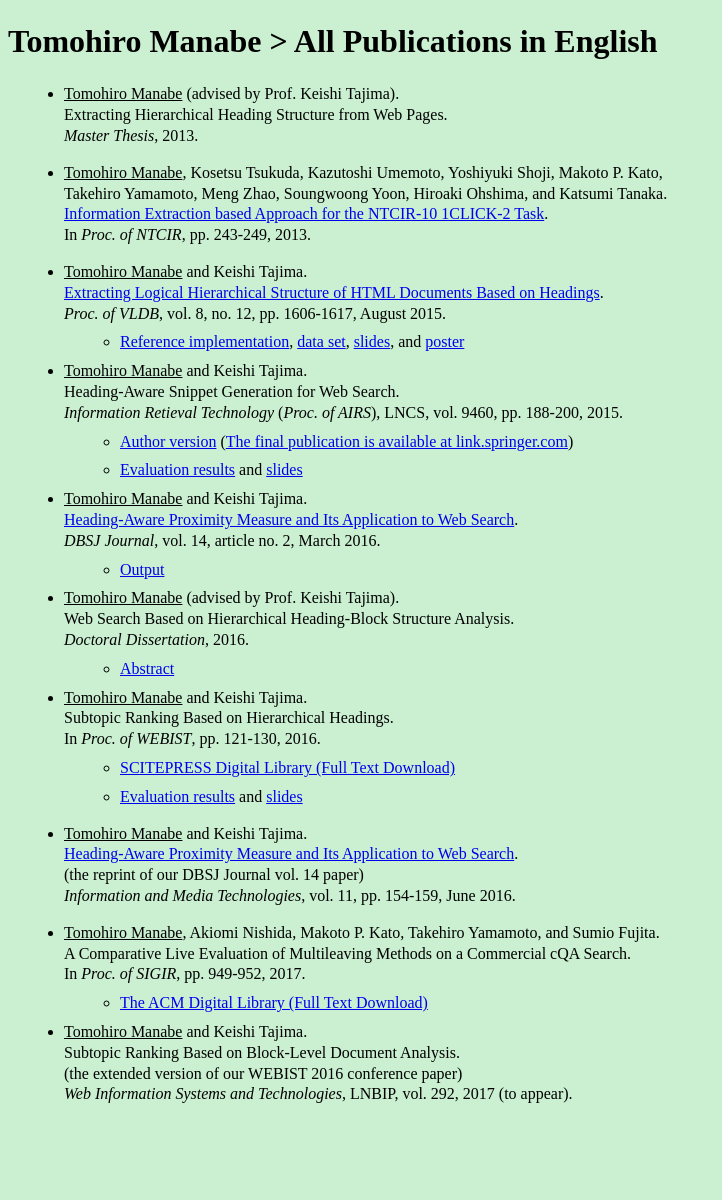
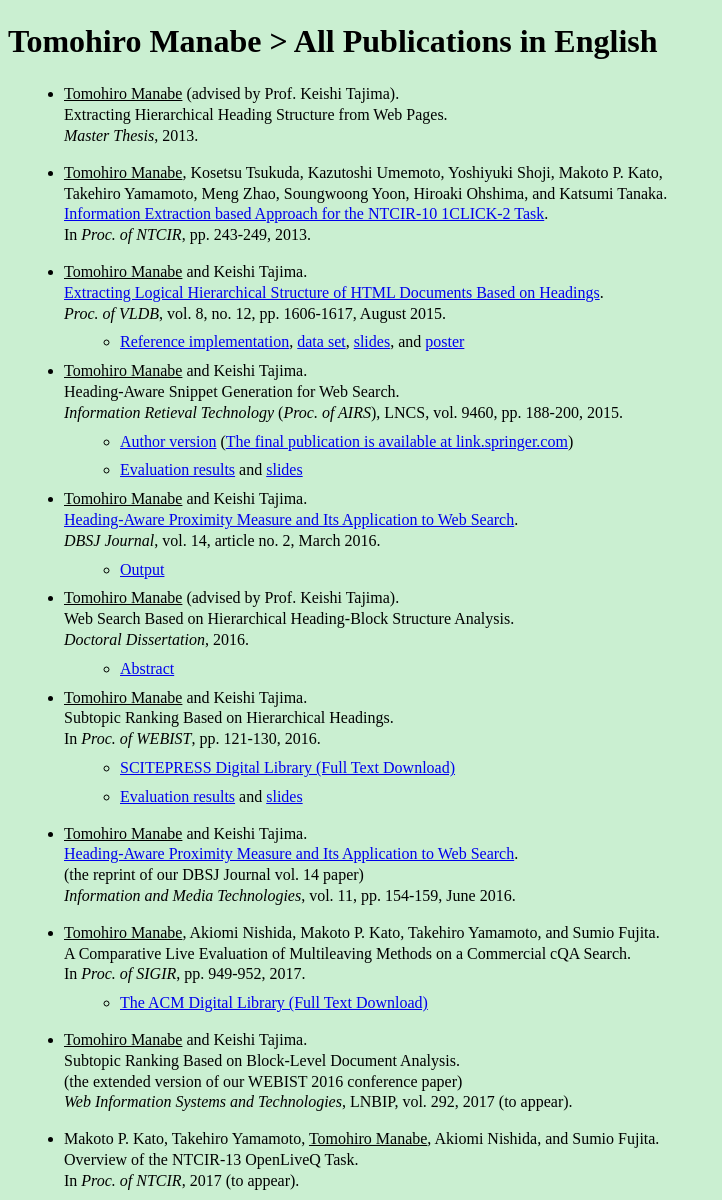
Before and after one commit to tmanabe/tmanabe.github.io, a Jekyll site: the page built from papers.md, in a window 1280 px wide. Shown: the whole page, without its empty margins (0-722 px from the left). Built offline with Jekyll 4.4.1, drawn with Linux system fonts in a browser that asks for light colours; before the commit the page ends 1113 px from its top, so only the background shows below that.

Commit message:
11th commit

```diff
--- a/_data/papers.yml
+++ b/_data/papers.yml
@@ -41,3 +41,7 @@ lnbip17: >
     (the extended version of our WEBIST 2016 conference paper)<br />
     _Web Information Systems and Technologies_, LNBIP, vol. 292, 2017 (to appear).
           <!--- *   [Author version](./papers/lnbip16.pdf) ([The final publication is available at link.springer.com](http://dx.doi.org/[insert DOI])) --->
+ntcir17: >
+    Makoto P. Kato, Takehiro Yamamoto, <u>Tomohiro Manabe</u>, Akiomi Nishida, and Sumio Fujita.<br />
+    Overview of the NTCIR-13 OpenLiveQ Task.<br />
+    In _Proc. of NTCIR_, 2017 (to appear).
--- a/papers.md
+++ b/papers.md
@@ -15,3 +15,4 @@ h1:     'Tomohiro Manabe > All Publications in English'
 *    {{ site.data.papers.imt16 }}
 *    {{ site.data.papers.sigir17 }}
 *    {{ site.data.papers.lnbip17 }}
+*    {{ site.data.papers.ntcir17 }}
```
Also changed, not shown: index-jp.md (+1 -1 lines), index.md (+1 -1 lines), papers-jp.md (+1 -0 lines).
